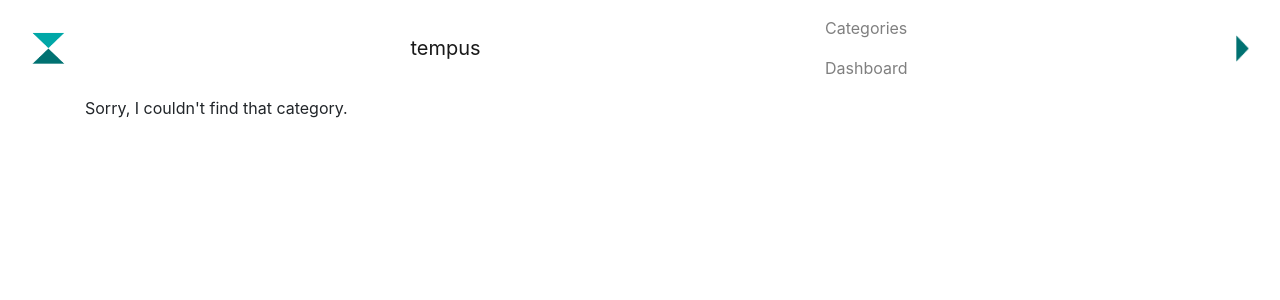
After one commit to rixx/tempus, a Django app: template tempus/timetracking/templates/t/new_project.html in a window 1280 px wide. The commit adds this page. Shown: the top 300 px of the page. Run offline with Django 3.2, Linux system fonts and the light colour scheme; the template is opened without the code that fills it, so the values that code supplies are empty; some libraries are stand-ins or nearby versions.

Commit message:
added a new-project-page

```diff
--- a/tempus/main/templates/base.html
+++ b/tempus/main/templates/base.html
@@ -6,6 +6,7 @@
         <title>{% block title %}tempus{% endblock %}</title>
         <link rel="stylesheet" href="https://cdn.rawgit.com/twbs/bootstrap/v4-dev/dist/css/bootstrap.css">
 	    <script src="https://cdn.rawgit.com/twbs/bootstrap/v4-dev/dist/js/bootstrap.js" integrity="sha384-XXXXXXXX" crossorigin="anonymous"></script>
+        <link rel="stylesheet" href="https://maxcdn.bootstrapcdn.com/font-awesome/4.5.0/css/font-awesome.min.css">
     </head>
 	<body>
 
--- /dev/null
+++ b/tempus/timetracking/templates/t/new_project.html
@@ -0,0 +1,13 @@
+{% extends 'base.html' %}
+
+{% block content %}
+{% if category %}
+    <div class="page-header">
+        <h1 class="pull-left">New Project in category:{{ category.category_name }} </h1>
+    </div>
+
+
+{% else %}
+    <p>Sorry, I couldn't find that category.</p>
+{% endif %}
+{% endblock %}
--- a/tempus/timetracking/urls.py
+++ b/tempus/timetracking/urls.py
@@ -16,6 +16,7 @@ urlpatterns = [
 
     # /t/work/redo_things
     # shows project redo_things from category work
+    url(r'^(?P<category>[a-zA-Z0-9]+)/new/$', views.new_project, name='category'),
     url(r'^(?P<category>[a-zA-Z0-9]+)/(?P<project>[a-zA-Z0-9]+)/$', views.project, name='project'),
 
 ]
```
Also changed, not shown: tempus/timetracking/templates/t/category.html (+5 -2 lines), tempus/timetracking/views.py (+13 -0 lines).
